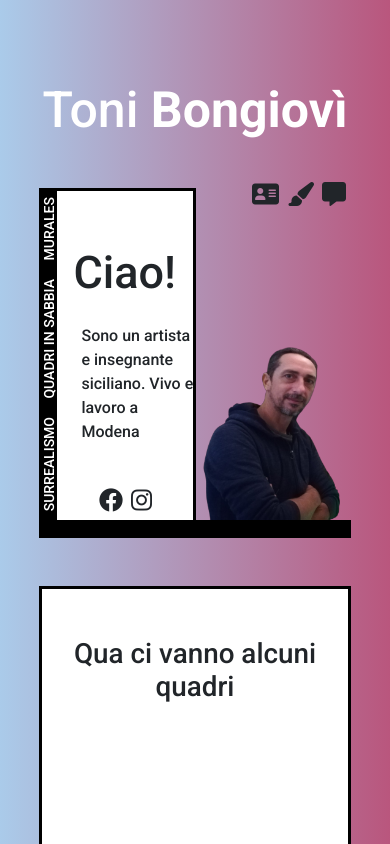
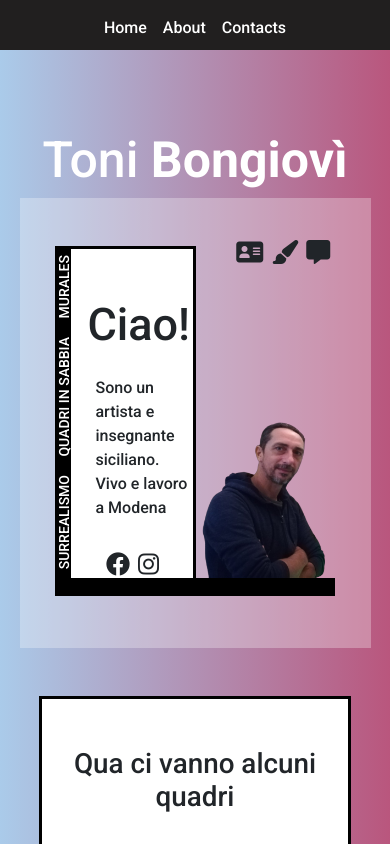
Before and after one commit to giuseppevignanello/toni-bongiovi-portfolio, a Vue app: page / in a window 390 px wide. Shown: the top 844 px of the page. Built offline with nearby package versions, Linux system fonts and the light colour scheme.

Commit message:
add header and some components

```diff
--- a/src/App.vue
+++ b/src/App.vue
@@ -2,6 +2,7 @@
 <script>
 import AppPresentation from "./components/AppPresentation.vue";
 import AOS from "aos";
+import AppHeader from "./components/AppHeader.vue"
 export default {
   data() {
     components: {
@@ -12,11 +13,12 @@ export default {
   }, mounted() {
     AOS.init();
   },
-  components: { AppPresentation }
+  components: { AppPresentation, AppHeader }
 }
 </script>
 
 <template>
+  <AppHeader></AppHeader>
   <AppPresentation></AppPresentation>
   <div class="displayBox mt-5" data-aos="slide-right" data-aos-easing="ease-in">
 
--- /dev/null
+++ b/src/components/AppHeader.vue
@@ -0,0 +1,25 @@
+
+<script>
+export default {
+    data() {
+
+
+        return {}
+    }
+}
+</script>
+
+<template>
+    <div>
+        <header class="app_header">
+            <ul class="text-white list-unstyled d-flex justify-content-center gap-3 pt-3">
+                <li>Home</li>
+                <li>About</li>
+                <li>Contacts</li>
+            </ul>
+        </header>
+    </div>
+</template>
+
+
+<style lang="scss" scoped></style>
--- a/src/components/AppPresentation.vue
+++ b/src/components/AppPresentation.vue
@@ -1,15 +1,13 @@
 
 <script>
 import JumboBanner from './JumboBanner.vue';
-
+import JumboTextContainer from './JumboTextContainer.vue';
+import JumboImage from './JumboImage.vue';
 export default {
-    components: {
-        JumboBanner
-    },
     data() {
         return {};
     },
-    components: { JumboBanner }
+    components: { JumboBanner, JumboTextContainer, JumboImage }
 }
 </script>
 
@@ -17,39 +15,11 @@ export default {
     <div>
         <h1 id="title_name" class="text-white text-center">Toni <strong>Bongiovì</strong> </h1>
         <div class="displayBox" data-aos="slide-left" data-aos-easing="ease-in">
-            <div>
+            <div class="jumbotron_background">
                 <div class="jumbotron d-flex mt-5">
                     <JumboBanner></JumboBanner>
-                    <div class="jumbo_text_container d-flex flex-column justify-content-around">
-                        <div>
-                            <h2 id="saluto" class="mt-5">Ciao!</h2>
-                            <p id="jumbo_text" class="mt-4">Sono un artista e insegnante siciliano. Vivo e lavoro a Modena
-                            </p>
-                        </div>
-
-                        <div class="socials d-flex gap-2 justify-content-center mt-3">
-                            <div>
-                                <i class="fa-brands fa-facebook fa-xl"></i>
-                            </div>
-                            <div>
-                                <i class="fa-brands fa-instagram fa-xl"></i>
-                            </div>
-                        </div>
-                    </div>
-
-                    <div class="jumbo_image position-relative">
-                        <div class="image_menu d-flex gap-2">
-                            <div>
-                                <i class="fa-solid fa-address-card fa-xl"></i>
-                            </div>
-                            <div>
-                                <i class="fa-solid fa-paintbrush fa-xl"></i>
-                            </div>
-                            <div>
-                                <i class="fa-solid fa-message fa-xl"></i>
-                            </div>
-                        </div>
-                    </div>
+                    <JumboTextContainer></JumboTextContainer>
+                    <JumboImage></JumboImage>
                 </div>
             </div>
 
--- /dev/null
+++ b/src/components/ImageMenu.vue
@@ -0,0 +1,27 @@
+
+<script>
+export default {
+    data() {
+
+
+        return {}
+    }
+}
+</script>
+
+<template>
+    <div class="image_menu d-flex gap-2">
+        <div>
+            <i class="fa-solid fa-address-card fa-xl"></i>
+        </div>
+        <div>
+            <i class="fa-solid fa-paintbrush fa-xl"></i>
+        </div>
+        <div>
+            <i class="fa-solid fa-message fa-xl"></i>
+        </div>
+    </div>
+</template>
+
+
+<style lang="scss" scoped></style>
--- /dev/null
+++ b/src/components/JumboImage.vue
@@ -0,0 +1,21 @@
+
+<script>
+import ImageMenu from './ImageMenu.vue';
+export default {
+    components: {
+        ImageMenu
+    },
+    data() {
+
+        return {}
+    }
+}
+</script>
+<template>
+    <div class="jumbo_image position-relative">
+        <ImageMenu></ImageMenu>
+    </div>
+</template>
+
+
+<style lang="scss" scoped></style>
--- /dev/null
+++ b/src/components/JumboTextContainer.vue
@@ -0,0 +1,31 @@
+
+<script>
+export default {
+    data() {
+
+
+        return {}
+    }
+}
+</script>
+<template>
+    <div class="jumbo_text_container d-flex flex-column justify-content-around">
+        <div>
+            <h2 id="saluto" class="mt-5">Ciao!</h2>
+            <p id="jumbo_text" class="mt-4">Sono un artista e insegnante siciliano. Vivo e lavoro a Modena
+            </p>
+        </div>
+
+        <div class="socials d-flex gap-2 justify-content-center mt-3">
+            <div>
+                <i class="fa-brands fa-facebook fa-xl"></i>
+            </div>
+            <div>
+                <i class="fa-brands fa-instagram fa-xl"></i>
+            </div>
+        </div>
+    </div>
+</template>
+
+
+<style lang="scss" scoped></style>
--- a/src/style.css
+++ b/src/style.css
@@ -12,6 +12,13 @@
 }
 /* #endregion utilities */
 
+/* #region header */
+.app_header {
+  height: 50px;
+  background-color: #211f1f;
+}
+/* #endregion header */
+
 #title_name {
   padding-top: 5rem;
   font-size: 50px;
@@ -23,6 +30,15 @@
   margin: auto;
   border-left: 3px solid black;
   border-bottom: 18px solid black;
+}
+
+.jumbotron_background {
+  height: 600px;
+  width: 90%;
+  margin: auto;
+  background-color: #ffffff4a;
+  display: flex;
+  align-items: center;
 }
 
 .box {
@@ -50,6 +66,7 @@
 
 #jumbo_text {
   margin-left: 1.5rem;
+  margin-right: 0.2rem;
 }
 
 @media only screen and (min-width: 478px) {
@@ -90,6 +107,9 @@
   .text-vertical {
     font-size: 14px;
   }
+  .jumbotron_background {
+    height: 450px;
+  }
 }
 
 @media only screen and (min-width: 1090px) {
```
